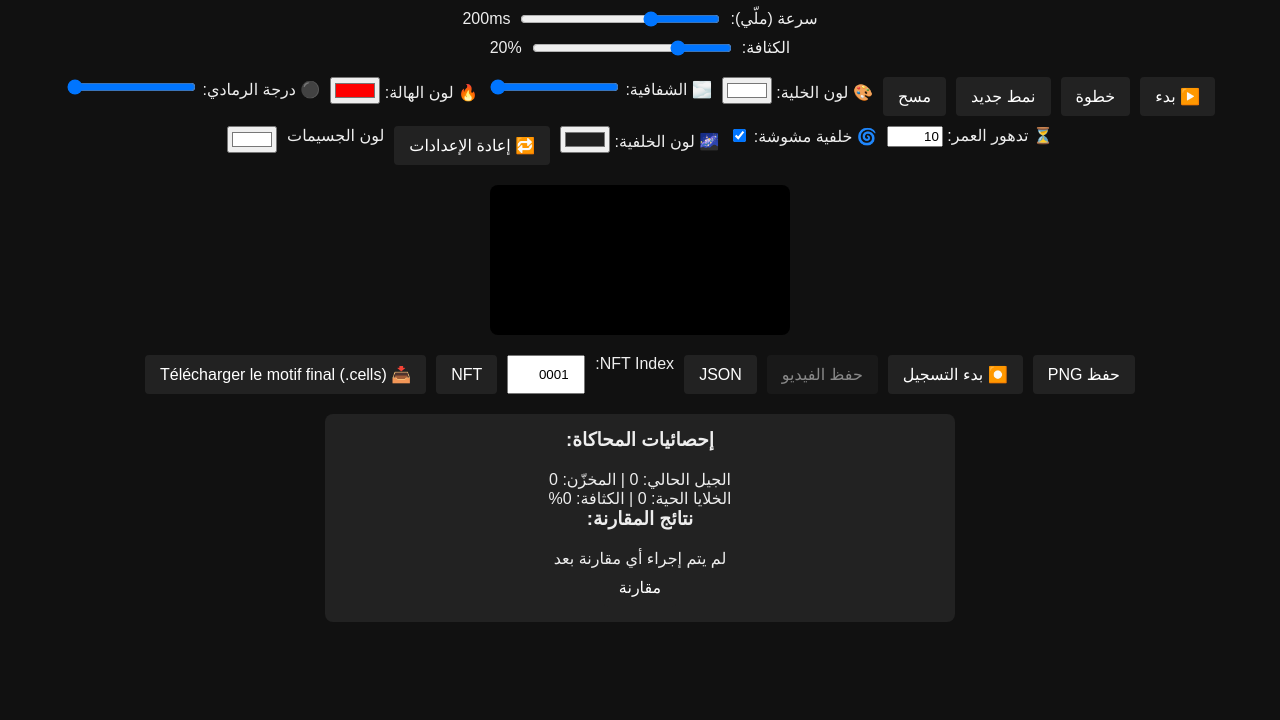
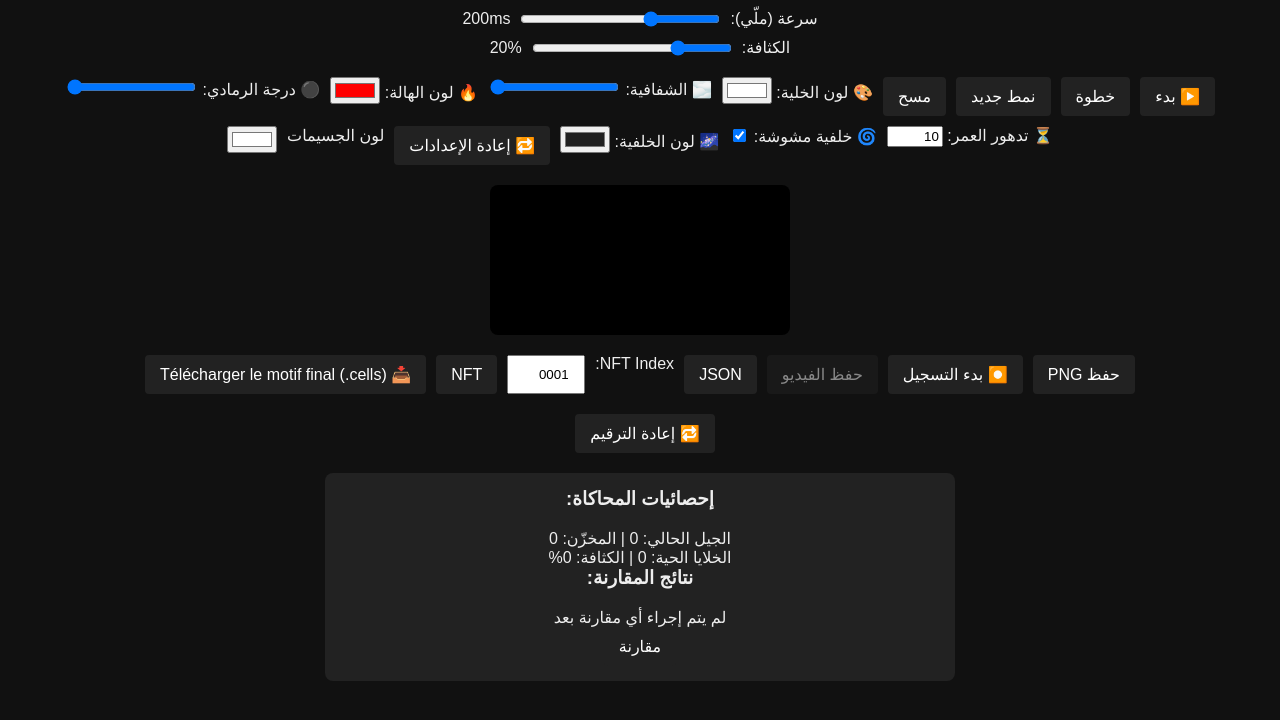
Before and after one commit to abnh2003/bioglyphs_machine, a plain HTML site: page index.html in a window 1280 px wide. Shown: the part 100-820 px from the top of the page. Drawn offline with Linux system fonts and the light colour scheme.

Commit message:
Update index.html

```diff
--- a/index.html
+++ b/index.html
@@ -167,6 +167,7 @@
 	  <button id="export-cells">📥 Télécharger le motif final (.cells)</button>
 
     </div>
+    <button id="reset-nft-counter" style="margin-left: 10px;">🔁 إعادة الترقيم</button>
 
     <div class="stats">
       <h3>إحصائيات المحاكاة:</h3>
@@ -236,8 +237,10 @@
     // نملأ بالأصفار
     idxInput.value = String(num).padStart(4, '0');
   }
+
 </script>
  </script>
+
   <script src="js/lib/jszip.min.js"></script>
    <script src="js/game_modified_V3_Deep.js"></script>
 
```
